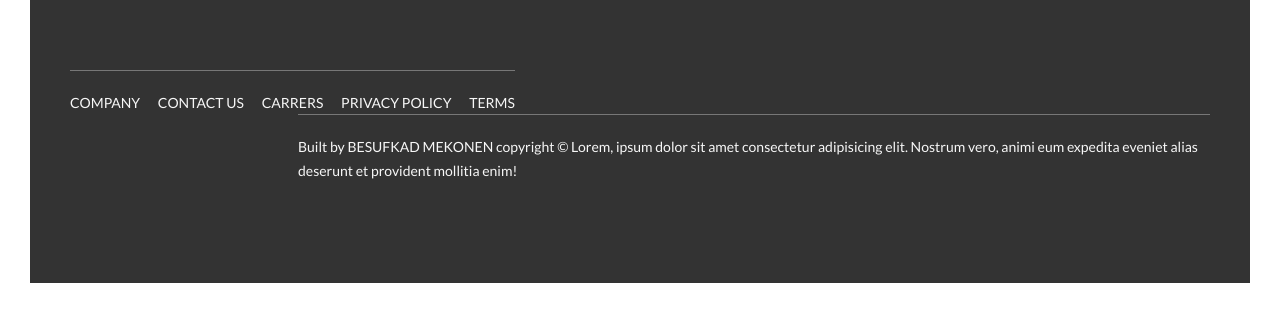
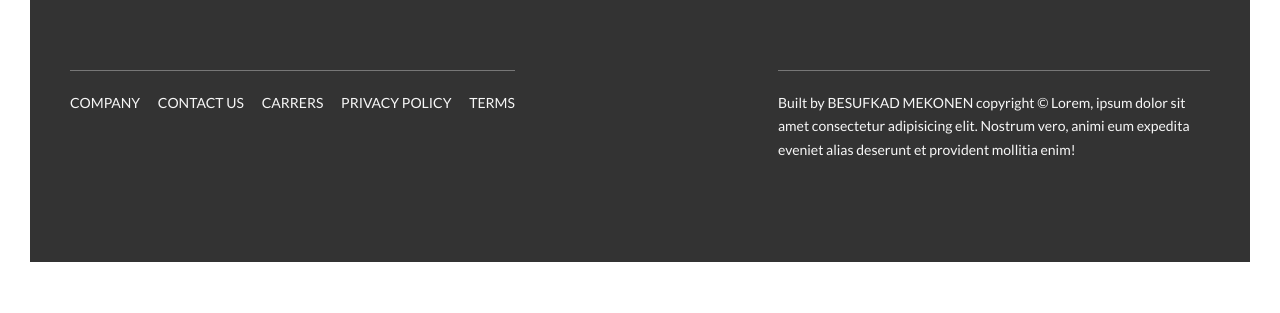
Before and after one commit to BESUFKADMEKONNEN/Tour-app--Frontend, a website: page index.html in a window 1280 px wide. Shown: the part 5734-6047 px from the top of the page. After the commit the page ends 6026 px from the top, so only its background shows below. Drawn offline with nearby package versions, Linux system fonts and the light colour scheme; files that its build step writes are made by us from their sources.

Commit message:
change ui

```diff
--- a/index.html
+++ b/index.html
@@ -388,12 +388,16 @@
                         </ul>
                     </div>
                 </div>
-                <div class="footer__copyright">
-                  Built by <a href="#" class="footer__link">Besufkad Mekonen</a>
-                  copyright &copy; Lorem, ipsum dolor sit amet consectetur
-                  adipisicing elit. Nostrum vero, animi eum expedita eveniet alias
-                  deserunt et provident mollitia enim!
-                </div>
+
+                <div class="col-1-of-2">
+                    <p class="footer__copyright">
+
+                        Built by <a href="#" class="footer__link">Besufkad Mekonen</a>
+                        copyright &copy; Lorem, ipsum dolor sit amet consectetur
+                        adipisicing elit. Nostrum vero, animi eum expedita eveniet alias
+                        deserunt et provident mollitia enim!
+                    </p>
+                  </div>
             </div>
         </footer>
 
```
Also changed, not shown: README.md (deleted), 1 other file.
